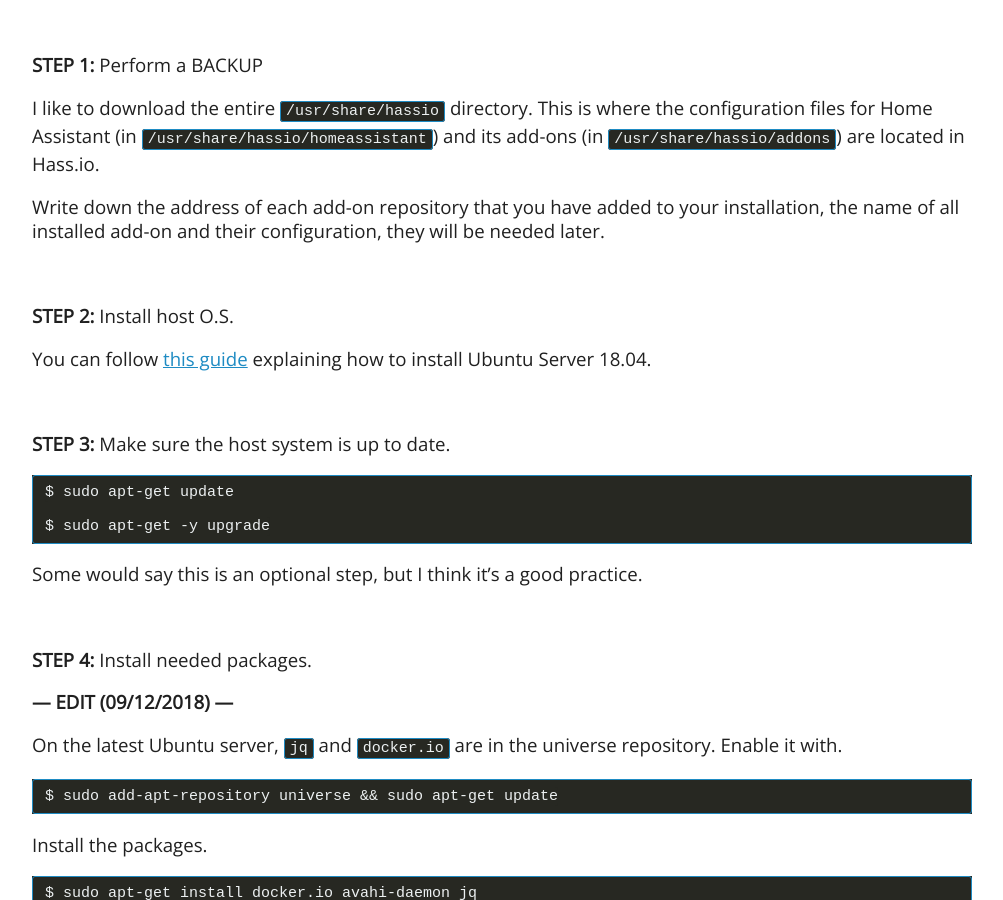
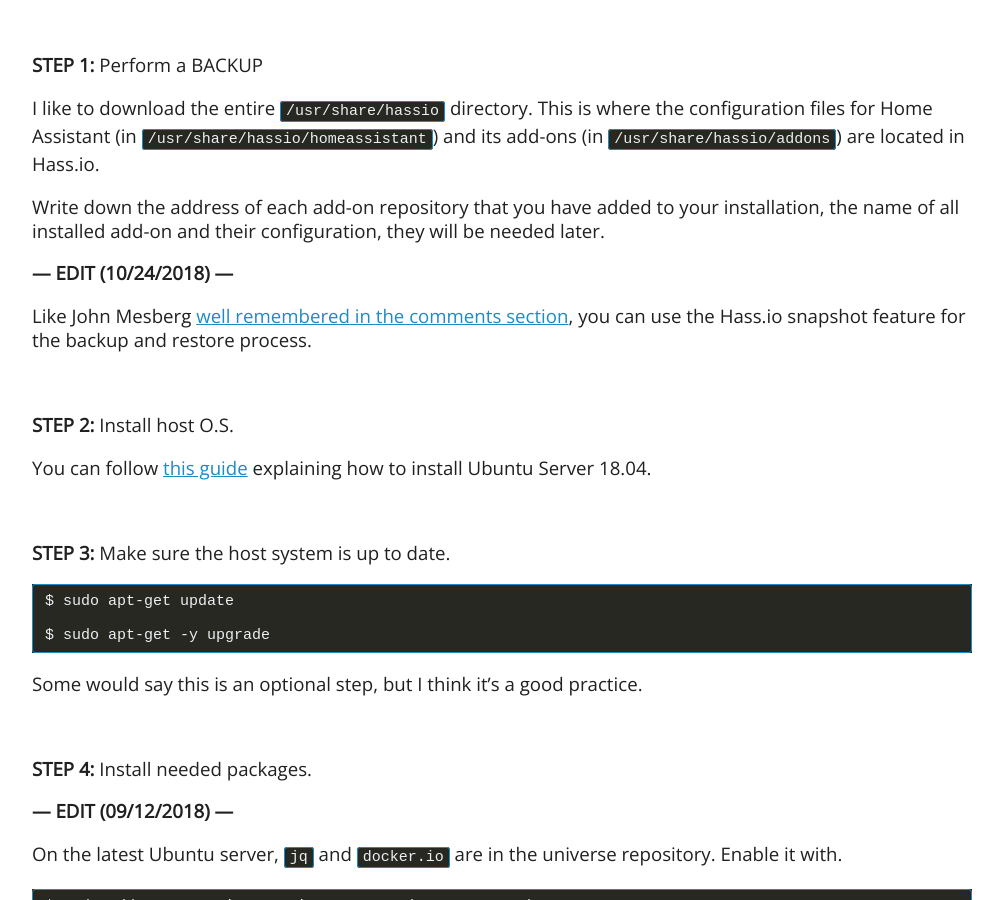
Before and after one commit to bonanitech/blog, a Jekyll site: the page built from _posts/2018-05-12-how-to-install-hass.io-on-ubuntu-server-18.04.md, in a window 1280 px wide and 900 px high, scrolled down 427 px. Shown: the whole window, without its empty margins (138-1141 px from the left). Built offline with Jekyll 4.4.1, drawn with Linux system fonts in a browser that asks for light colours; comment, search, counter and statistics services are not loaded.

Commit message:
Update post

```diff
--- a/_posts/2018-05-12-how-to-install-hass.io-on-ubuntu-server-18.04.md
+++ b/_posts/2018-05-12-how-to-install-hass.io-on-ubuntu-server-18.04.md
@@ -17,6 +17,10 @@ Until last month, I was running Hass.io on an Ubuntu Server 16.04. Now I decided
 I like to download the entire `/usr/share/hassio` directory. This is where the configuration files for Home Assistant \(in `/usr/share/hassio/homeassistant`\) and its add-ons \(in `/usr/share/hassio/addons`\) are located in Hass.io.
 
 Write down the address of each add-on repository that you have added to your installation, the name of all installed add-on and their configuration, they will be needed later.
+
+**--- EDIT \(10/24/2018\) ---**
+
+Like John Mesberg [well remembered in the comments section](https://bonani.tech/how-to-install-hass.io-on-ubuntu-server-18.04/#comment-4159094116), you can use the Hass.io snapshot feature for the backup and restore process.
 
 <br />
 
@@ -116,7 +120,7 @@ Add the repositories you wrote down in **STEP 1**, install the add-ons you had i
 
 **STEP 7:** Restore Home Assistant configuration files from backup.
 
-If you followed the guide in **STEP 2**	you should have access to the server via SSH.
+If you followed the guide in **STEP 2** you should have access to the server via SSH.
 
 Connect to it using your preferred SCP client, remove all the files in `/usr/share/hassio/homeassistant` and upload the Home Assistant configuration files from your backup to that directory.
 
```
